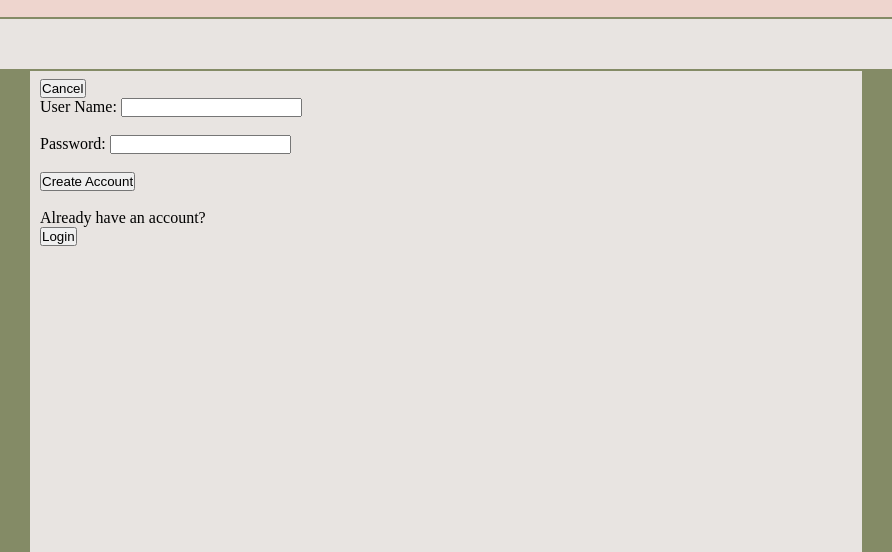
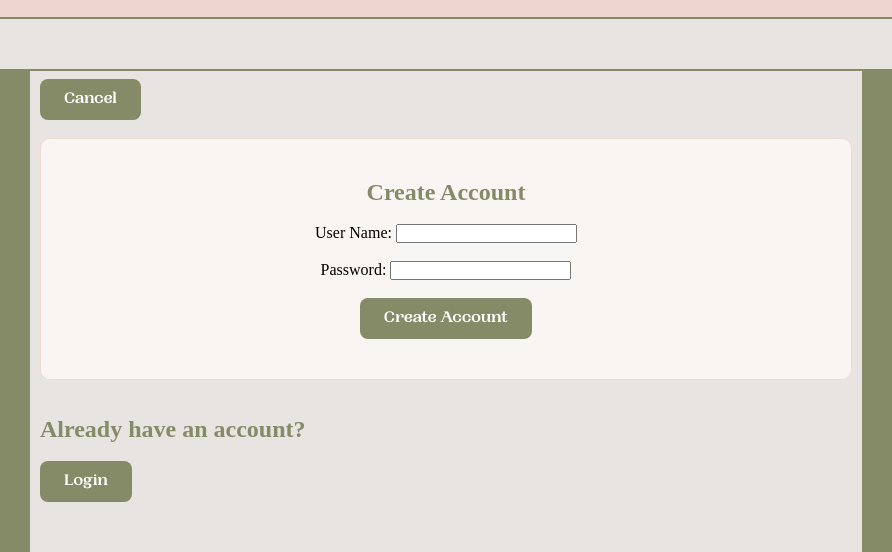
Before and after one commit to MaddieG934/Computer-Science-Tutoring-Website, a website: page register.html in a window 1280 px wide. Shown: the part 119-671 px from the top of the page, 194-1086 px from the left. Drawn offline with Linux system fonts and the light colour scheme.

Commit message:
updated registration page and hyperlinks

```diff
--- a/register.html
+++ b/register.html
@@ -19,26 +19,37 @@
     </header>
     <nav id="navbar">
 		<ul>
-			<li class="Login"><a href="websitetest.html" class="hover-underline">Login</a></li>
+			<li class="Login"><a href="login.html" class="hover-underline">Login</a></li>
 	</nav>
     <div id="wrapper">
 
         <div id="maincontent">
-            <button id="cancel" onclick="goToHome()">Cancel</button>
+            <button id="cancel" class="lesson-btn" onclick="goToHome()">Cancel</button>
+            </br> <br>
 
-            <form>
+            <div class="course-box">
+
+            <form style="text-align: center">
+
+                <h2><span style="color:#848B66" >Create Account</span></h2>
+                <br>
                 <label for="userName">User Name:</label>
                 <input type="text" id="userName" name="userName" />
                 <br> <br>
                 <label for="password">Password:</label>
                 <input type="password" id="password" name="password" />
                 <br> <br>
-                <input type="submit" value="Create Account" />
-            </form>
+                <input type="submit" class="lesson-btn" value="Create Account" />
 
             <br>
-            <p>Already have an account?</p>
-            <button id="loginLink" onclick="goToLogin()">Login</button>
+      </div>
+
+        </form>
+
+        <br> <br>
+        <h2><span style="color:#848B66">Already have an account?</span></h2>
+        <br>
+            <button id="loginLink" class="lesson-btn" onclick="goToLogin()">Login</button>
 
 
         </div>
```
Also changed, not shown: 105quiz.html (+1 -1 lines), 106quiz.html (+2 -1 lines), 220quiz.html (+1 -1 lines), 230Quiz.html (+1 -1 lines), CitationPage.html (+3 -4 lines), login.html (+2 -2 lines).
